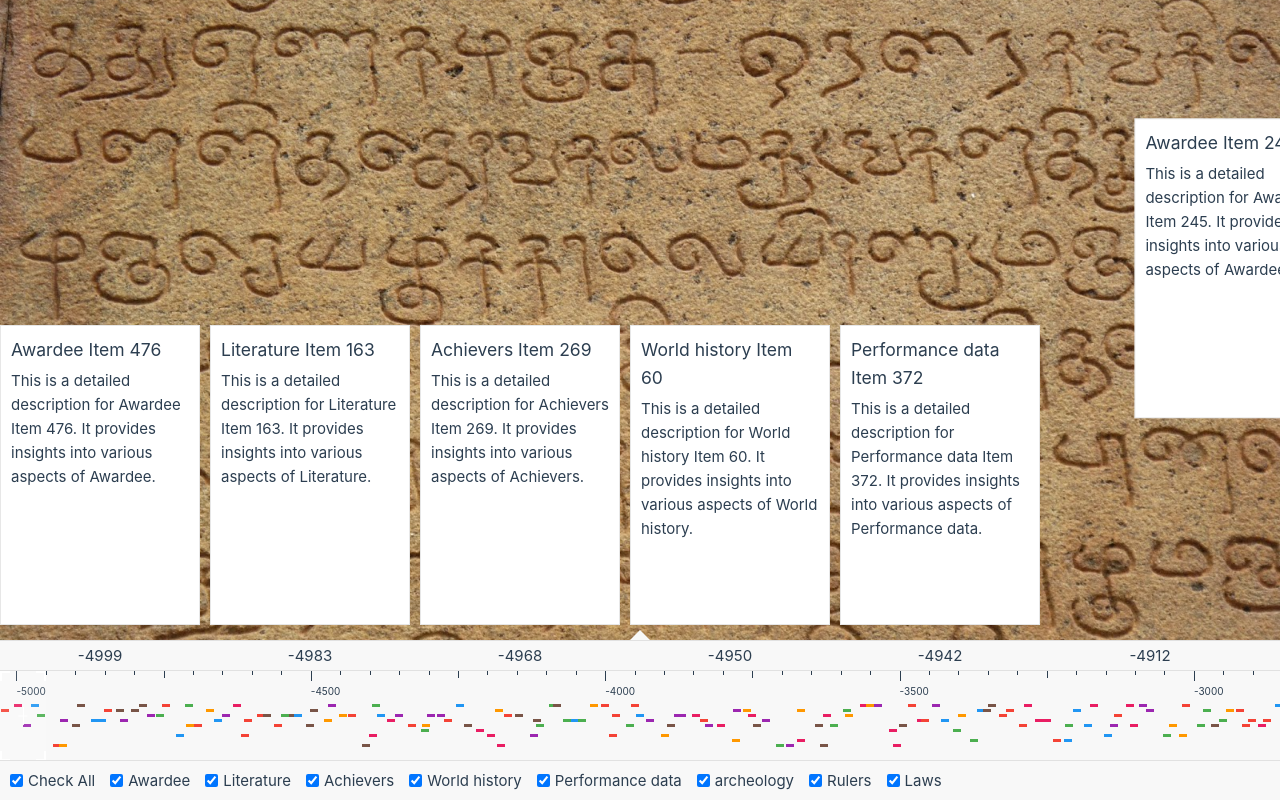
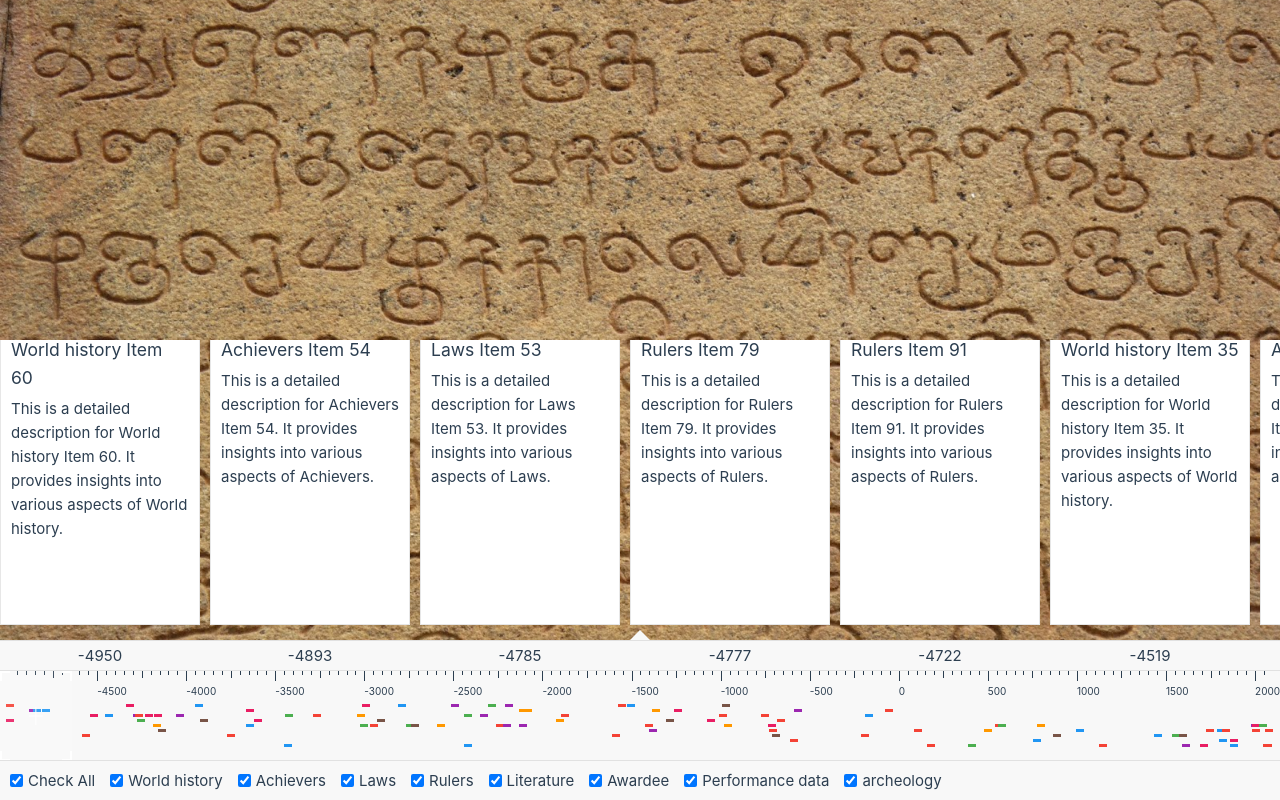
Before and after one commit to petrunov/double_track_canvas_timeline, a Vue app: page / in a window 1280 px wide. Built offline with nearby package versions, Linux system fonts and the light colour scheme; the HTML template or start-up script is replaced by a standard one.

Commit message:
Alpha with virtual scroller and initiated refactoring

```diff
--- a/package.json
+++ b/package.json
@@ -16,7 +16,8 @@
   },
   "dependencies": {
     "vue": "^3.5.13",
-    "vue-router": "^4.5.0"
+    "vue-router": "^4.5.0",
+    "vue-virtual-scroller": "^2.0.0-beta.8"
   },
   "devDependencies": {
     "@tsconfig/node22": "^22.0.1",
--- a/src/components/TimelineView.vue
+++ b/src/components/TimelineView.vue
@@ -3,17 +3,20 @@
     <!-- Scrollable content: Items & Timeline aligned at bottom -->
     <div ref="scrollContainer" class="scroll-container">
       <div class="bottom-content">
-        <!-- Items Row -->
         <div class="items-row">
-          <div
-            v-for="(item, index) in items"
-            :key="index"
-            class="item"
-            :class="{ 'hidden-item': !categoryFilter[item.category] }"
+          <RecycleScroller
+            class="scroller"
+            :items="items"
+            :item-size="210"
+            direction="horizontal"
+            key-field="id"
+            v-slot="{ item }"
           >
-            <h3>{{ item.english_heading }}</h3>
-            <p>{{ item.english_long_text }}</p>
-          </div>
+            <div class="item" :class="{ 'hidden-item': !categoryFilter[item.category] }">
+              <h3>{{ item.english_heading }}</h3>
+              <p>{{ item.english_long_text }}</p>
+            </div>
+          </RecycleScroller>
         </div>
         <!-- Timeline Row -->
         <div class="timeline-row">
@@ -106,9 +109,11 @@
 <script lang="ts">
 import { defineComponent, ref, onMounted, onUnmounted, nextTick, computed, watch } from 'vue'
 import { getItems, type Item } from '@/services/dataService'
+import TimelineItems from '@/components/timeline/TimelineItems.vue'
 
 export default defineComponent({
   name: 'HorizontalTimeline',
+  components: { TimelineItems },
   setup() {
     const items = ref<Item[]>([])
     const scrollContainer = ref<HTMLElement | null>(null)
@@ -838,4 +843,9 @@
   border-bottom: 10px solid var(--color-background-soft);
   z-index: 10;
 }
+
+.scroller {
+  height: 300px; /* Adjusted to match the item height */
+  width: 100%;
+}
 </style>
--- /dev/null
+++ b/src/components/timeline/TimelineItems.vue
@@ -0,0 +1,71 @@
+<template>
+  <div class="items-row">
+    <RecycleScroller
+      class="scroller"
+      :items="items"
+      :item-size="210"
+      direction="horizontal"
+      key-field="id"
+      v-slot="{ item }"
+    >
+      <div class="item" :class="{ 'hidden-item': !categoryFilter[item.category] }">
+        <h3>{{ item.english_heading }}</h3>
+        <p>{{ item.english_long_text }}</p>
+      </div>
+    </RecycleScroller>
+  </div>
+</template>
+
+<script lang="ts">
+import { defineComponent } from 'vue'
+import type { Item } from '@/services/dataService'
+
+export default defineComponent({
+  name: 'TimelineItems',
+  props: {
+    items: {
+      type: Array as () => Item[],
+      required: true,
+    },
+    categoryFilter: {
+      type: Object as () => Record<string, boolean>,
+      required: true,
+    },
+  },
+})
+</script>
+
+<style scoped>
+.scroller {
+  height: 300px; /* Adjusted to match the item height */
+  width: 100%;
+}
+
+.items-row {
+  display: flex;
+  flex-direction: row;
+}
+
+.item {
+  width: 200px;
+  height: 300px;
+  border: 1px solid var(--color-border);
+  margin-right: 10px;
+  box-sizing: border-box;
+  padding: 10px;
+  background-color: var(--color-background);
+  color: var(--color-text);
+  flex-shrink: 0;
+  transform: translate(150%, -150%);
+  transition: transform 0.5s ease-out;
+}
+
+.item h3 {
+  color: var(--color-heading);
+  margin-bottom: 5px;
+}
+
+.hidden-item {
+  visibility: hidden;
+}
+</style>
--- a/src/main.ts
+++ b/src/main.ts
@@ -1,4 +1,6 @@
 import './assets/main.css'
+import 'vue-virtual-scroller/dist/vue-virtual-scroller.css'
+import VueVirtualScroller from 'vue-virtual-scroller'
 
 import { createApp } from 'vue'
 import App from './App.vue'
@@ -7,5 +9,6 @@
 const app = createApp(App)
 
 app.use(router)
+app.use(VueVirtualScroller)
 
 app.mount('#app')
--- a/src/services/dataService.ts
+++ b/src/services/dataService.ts
@@ -1,4 +1,5 @@
 export interface Item {
+  id: number
   tamil_heading: string
   english_heading: string
   year_ce: number
@@ -27,7 +28,8 @@
   const items: Item[] = []
 
   // Generate 500 items.
-  for (let i = 0; i < 500; i++) {
+  for (let i = 0; i < 100; i++) {
+    const id = i + 1 // Unique ID for each item.
     // Randomly generate a year_ce between -5000 (5000 BC) and 2100 (2100 AC).
     const year_ce = Math.floor(Math.random() * (2100 - -5000 + 1)) + -5000
     const year_ta = year_ce - 300 // Following the sample pattern.
@@ -56,6 +58,7 @@
     ]
 
     items.push({
+      id,
       tamil_heading,
       english_heading,
       year_ce,
```
Also changed, not shown: 1 other file (tests, documents, lock files or other folders).
